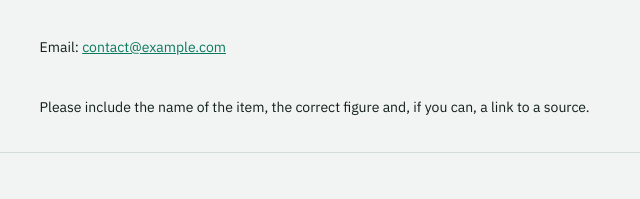
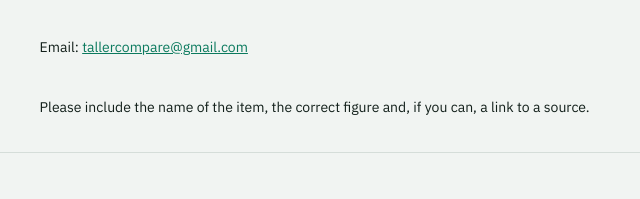
Before and after one commit to malinda-git/Taller-Comparison-Tool, a plain HTML site: page contact.html in a window 1280 px wide. Shown: the part 181-380 px from the top of the page, 298-938 px from the left. Drawn offline with nearby package versions, Linux system fonts and the light colour scheme.

Commit message:
Update contact.html

```diff
--- a/contact.html
+++ b/contact.html
@@ -14,7 +14,7 @@
   <main class="doc">
     <h2>Contact</h2>
     <p>Found a wrong height or building detail, or want to suggest a building or person to add? Send us a message.</p>
-    <p>Email: <a href="mailto:contact@example.com">contact@example.com</a></p>
+    <p>Email: <a href="mailto:tallercompare@gmail.com">tallercompare@gmail.com</a></p>
     <p>Please include the name of the item, the correct figure and, if you can, a link to a source.</p>
   </main>
   <footer class="foot">
```
